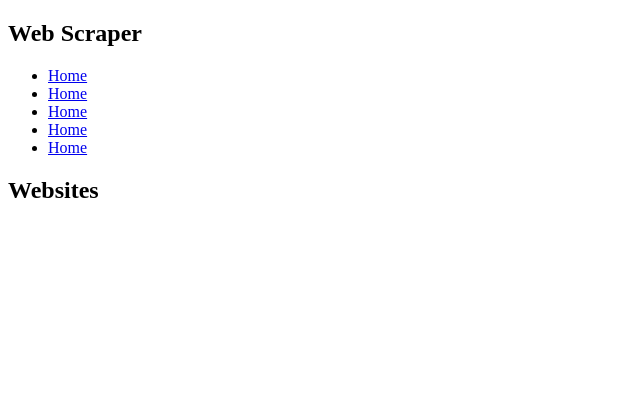
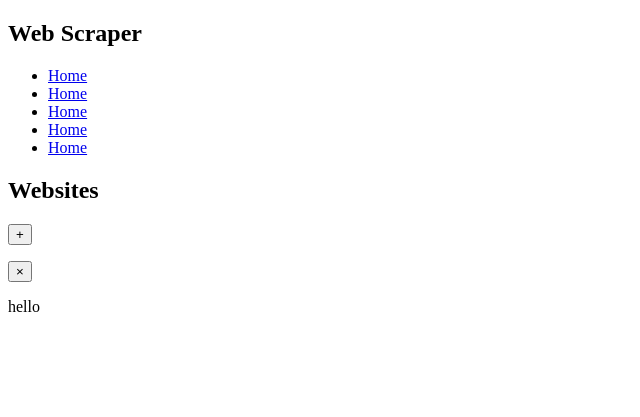
Before and after one commit to dylan-meiners/project, a Django app: page / in a window 1280 px wide. Shown: the top 417 px of the page, without its empty margins (0-640 px from the left). Run offline with Django 3.2, Linux system fonts and the light colour scheme; some libraries are stand-ins or nearby versions.

```diff
--- a/project/urls.py
+++ b/project/urls.py
@@ -3,6 +3,5 @@ from django.urls import include, path
 
 urlpatterns = [
     path('', include('scraper.urls')),
-    path('scraper/', include('scraper.urls')),
     path('admin/', admin.site.urls),
 ]
--- a/scraper/templates/index.html
+++ b/scraper/templates/index.html
@@ -29,6 +29,7 @@
       <div class="content">
         <div class="sub-content">
           <h2 class="content-title">Websites</h2>
+          <button class="add-website-button" type="button">+</button>
           <div class="websites-list-container">
             <ul class="websites-list">
             </ul>
@@ -37,5 +38,11 @@
         </div>
       </div>
     </div>
+    <div class="add-website-popup">
+      <button class="close-button-x">&times;</button>
+      <div class="popup-content">
+        <p>hello</p>
+      </div>
+    </div>
   </body>
 </html>
```
